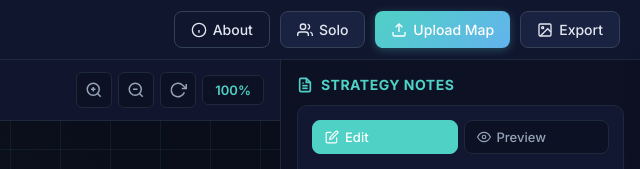
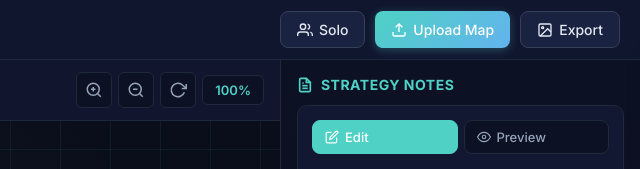
Before and after one commit to TariqTheCoder/Tactical-Grid, a website with bundled scripts: page index.html in a window 1280 px wide. Shown: the top 169 px of the page, 640-1280 px from the left. Built offline with nearby package versions, Linux system fonts and the light colour scheme; a script that the page names is missing.

Commit message:
Remove about button

```diff
--- a/index.html
+++ b/index.html
@@ -34,14 +34,6 @@
         <h1>Tactical<span>Grid</span> - Battlecode Planner</h1>
     </div>
     <div class="header-controls">
-        <a href="about.html" class="btn-about">
-            <svg width="16" height="16" viewBox="0 0 24 24" fill="none" stroke="currentColor" stroke-width="2">
-                <circle cx="12" cy="12" r="10"/>
-                <path d="M12 16v-4"/>
-                <path d="M12 8h.01"/>
-            </svg>
-            About
-        </a>
         <button class="btn-collab" onclick="toggleCollabPanel()" id="collab-btn">
             <svg width="16" height="16" viewBox="0 0 24 24" fill="none" stroke="currentColor" stroke-width="2">
                 <path d="M17 21v-2a4 4 0 0 0-4-4H5a4 4 0 0 0-4 4v2"/>
```
